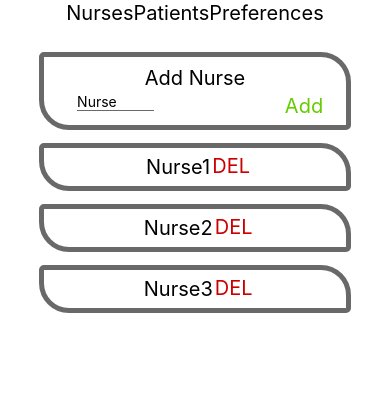
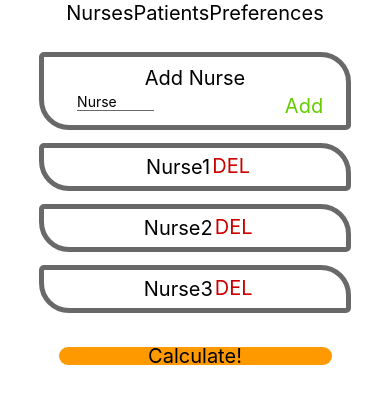
Before and after one commit to Sarah-Hanson/NurseAppReactProject, a React Native app in the folder NurseApp/: screen / in a window 390 px wide. Shown: the top 404 px of the page. Built offline with nearby package versions, Linux system fonts and the light colour scheme.

Commit message:
test release of app

```diff
--- a/NurseApp/App.tsx
+++ b/NurseApp/App.tsx
@@ -1,49 +1,28 @@
 import 'react-native-get-random-values';
-import React from 'react';
+import React, {useEffect, useState} from 'react';
 import {SafeAreaView} from 'react-native';
-import {Tabs} from './Components/AddingPage/Tabs';
-import {MutableCardList} from './Components/AddingPage/mutableCardList';
-import {nanoid} from 'nanoid';
 import {AddingPage} from './Components/AddingPage/addingPage';
+import {ResultsPage} from './Components/ResultsPage/resultsPage';
+import {generatePatients, nurses, preferences} from './testData';
 
 const App = () => {
-  const rand = (x: number, y: number) => Math.floor(Math.random() * x) + y;
-
-  const nurses = [
-    {name: 'Nurse1', id: nanoid()},
-    {name: 'Nurse2', id: nanoid()},
-    {name: 'Nurse3', id: nanoid()},
-  ];
-
-  const preferences = [
-    {nurse: 'Nurse1', patient: 'patient3', weight: 1, id: nanoid()},
-    {nurse: 'Nurse3', patient: 'patient1', weight: 1, id: nanoid()},
-  ];
-
-  const generatePatients = (count: number) => {
-    let patients = [];
-    for (let i = 1; i < count + 1; i++) {
-      patients.push({
-        name: 'patient' + i,
-        acuity: rand(5, 1),
-        room: 'room' + Math.floor(i / 2),
-        id: nanoid(),
-      });
-    }
-    return patients;
-  };
-
+  const [results, changeResults] = useState([]);
   return (
     <SafeAreaView
       style={{
         flexDirection: 'column',
         alignItems: 'center',
       }}>
-      <AddingPage
-        nurses={nurses}
-        patients={generatePatients(6)}
-        preferences={preferences}
-      />
+      {results.length === 0 ? (
+        <AddingPage
+          nurses={nurses}
+          patients={generatePatients(14, 1)}
+          preferences={preferences}
+          changeResults={changeResults}
+        />
+      ) : (
+        <ResultsPage list={results} changeResults={changeResults} />
+      )}
     </SafeAreaView>
   );
 };
--- a/NurseApp/Components/AddingPage/addingPage.tsx
+++ b/NurseApp/Components/AddingPage/addingPage.tsx
@@ -2,19 +2,23 @@ import {MutableCardList} from './mutableCardList';
 import {Tabs} from './Tabs';
 import React, {useState} from 'react';
 import {CardItem} from './cardItem';
-import {Spacer, TextBig, TextSmall} from '../common';
+import {colors, Spacer, TextBig, TextSmall} from '../common';
 import {AddPatient} from './addPatient';
 import {AddNurse} from './addNurse';
 import {AddPreference} from './addPreference';
+import {TouchableOpacity} from 'react-native';
+import {assign} from '../assignator';
 
 export const AddingPage = ({
   nurses,
   patients,
   preferences,
+  changeResults,
 }: {
   nurses?: {name: string; id: string}[];
   patients?: {name: string; room: string; acuity: number; id: string}[];
   preferences?: {nurse: string; patient: string; weight: number; id: string}[];
+  changeResults(results: any): any;
 }) => {
   const [nurseList, setNurse] = useState(nurses ? nurses : []);
   const [patientList, setPatient] = useState(patients ? patients : []);
@@ -28,7 +32,20 @@ export const AddingPage = ({
     setList(newList);
   };
 
+  const submitList = () => {
+    console.log('**Submit Pressed**');
+    changeResults(
+      assign({
+        nurses: nurseList,
+        patients: patientList,
+        preferences: preferenceList,
+      }),
+    );
+    console.log('**Calculation Finished**');
+  };
+
   return (
+    <>
       <Tabs
         tabs={[
           {
@@ -81,7 +98,9 @@ export const AddingPage = ({
                   <CardItem
                     key={preference.id}
                     index={index}
-                  onPress={() => rmItem(nurseList, setNurse, index)}>
+                    onPress={() =>
+                      rmItem(preferenceList, setPreference, index)
+                    }>
                     <TextBig text={preference.nurse} />
                     <TextBig text={preference.patient} />
                     <Spacer />
@@ -90,12 +109,27 @@ export const AddingPage = ({
                   </CardItem>
                 ))}
                 addComponent={
-                <AddPreference list={preferenceList} setList={setPreference} />
+                  <AddPreference
+                    list={preferenceList}
+                    setList={setPreference}
+                  />
                 }
               />
             ),
           },
         ]}
       />
+      <TouchableOpacity
+        style={{
+          height: '5%',
+          width: '70%',
+          backgroundColor: colors.orange,
+          borderRadius: 15,
+          justifyContent: 'center',
+        }}
+        onPress={() => submitList()}>
+        <TextBig text={'Calculate!'} />
+      </TouchableOpacity>
+    </>
   );
 };
--- a/NurseApp/Components/AddingPage/mutableCardList.tsx
+++ b/NurseApp/Components/AddingPage/mutableCardList.tsx
@@ -9,7 +9,7 @@ export const MutableCardList = ({
   addComponent: any;
 }) => {
   return (
-    <View style={{height: '95%', width: '90%', padding: '5%'}}>
+    <View style={{height: '87%', width: '90%', padding: '5%'}}>
       {addComponent}
       <ScrollView>{items}</ScrollView>
     </View>
--- a/NurseApp/Components/assignator.ts
+++ b/NurseApp/Components/assignator.ts
@@ -1,11 +1,14 @@
 import {FindPathDist, IRoom} from './shortestPath';
+import {makeFloorPlan} from './baseFloorPlan';
+import {cloneDeep} from 'lodash';
 
 const maxDisparity = 3; // Maximum allowable disparity for a solution
 const snipLevel = 7; //Must be greater than max patient acuity
+
 // Multipliers for scoring weights
-const preferenceMultiplier = 3;
-const disparityMultiplier = 2;
-const distanceMultiplier = 1;
+const preferenceMultiplier = 2;
+const disparityMultiplier = 0.25;
+const distanceMultiplier = 0.5;
 
 export interface INurse {
   name: string;
@@ -14,12 +17,12 @@ export interface INurse {
 export interface IPatient {
   name: string;
   acuity: number;
-  room: IRoom;
+  room: IRoom | undefined;
 }
 export interface IPreference {
-  nurse: INurse;
-  patient: IPatient;
-  value: number;
+  nurse: INurse | undefined;
+  patient: IPatient | undefined;
+  weight: number;
 }
 
 interface IResult {
@@ -30,23 +33,17 @@ interface IResult {
 interface IInput {
   nurses: INurse[];
   patients: IPatient[];
+  solutions: number;
 }
-// Adds a couple fields to the front end nurse -> logic side nurse conversion
-const convertNurses = (nurses: {name: string}[]): INurse[] => {
-  return nurses.map(
-    (nurse): INurse => {
-      return {
-        name: nurse.name,
-        patients: [],
-      };
-    },
-  );
+
+export const getNurseAcuity = (nurse: INurse) => {
+  return nurse.patients.length > 0
+    ? nurse.patients
+        .map((patient) => patient.acuity)
+        .reduce((sum, curr) => sum + curr)
+    : 0;
 };
 
-const getNurseAcuity = (nurse: INurse) =>
-  nurse.patients
-    .map((patient) => patient.acuity)
-    .reduce((sum, curr) => sum + curr);
 const calculateMaxDisparity = (nurses: INurse[]) => {
   let max = 0;
   let min = Number.MAX_SAFE_INTEGER;
@@ -66,23 +63,31 @@ const calculateMaxDisparity = (nurses: INurse[]) => {
 
 // Methods that score result sets based on various criteria, multipliers for criteria weight at top of file
 const score = (result: INurse[], preferences: IPreference[]): number =>
-  scorePreferences(result, preferences) * preferenceMultiplier -
-  scoreAcuity(result) * disparityMultiplier -
-  scoreDistance(result) * distanceMultiplier;
-const scoreAcuity = (result: INurse[]): number => calculateMaxDisparity(result);
+  scorePreferences(result, preferences) -
+  scoreAcuity(result) -
+  scoreDistance(result);
+
+const scoreAcuity = (result: INurse[]): number =>
+  calculateMaxDisparity(result) * disparityMultiplier;
+
 const scorePreferences = (
   result: INurse[],
   preferences: IPreference[],
 ): number => {
   let score = 0;
-  // @ts-ignore
   for (let preference of preferences) {
-    if (preference.nurse.patients.includes(preference.patient)) {
-      score += preference.value;
+    if (
+      preference.nurse &&
+      preference.nurse.patients.length > 0 &&
+      preference.patient &&
+      preference.nurse.patients.includes(preference.patient)
+    ) {
+      score += preference.weight;
     }
   }
-  return score;
+  return score * preferenceMultiplier;
 };
+
 const scoreDistance = (result: INurse[]): number => {
   let totalDistance = 0;
   for (let nurse of result) {
@@ -93,7 +98,7 @@ const scoreDistance = (result: INurse[]): number => {
       }
     }
   }
-  return totalDistance;
+  return totalDistance * distanceMultiplier;
 };
 
 const calculateBestScore = (
@@ -110,38 +115,94 @@ const calculateBestScore = (
       winningResult = result;
     }
   }
+
+  console.log('Winning score received', bestScore.toLocaleString(), 'points!');
   return winningResult;
 };
 
-// Copy Methods to get pass by value instead of pass by reference
 const newInput = (input: IInput): IInput => {
-  return {nurses: [...input.nurses], patients: [...input.patients]};
+  return {
+    nurses: cloneDeep(input.nurses),
+    patients: [...input.patients],
+    solutions: input.solutions,
+  };
 };
 const newResult = (result: IResult, oldResult: IResult): IResult => {
   return {
     final: result.final,
     solutions: [...result.solutions, ...oldResult.solutions],
-    totalOps: result.totalOps + 1,
+    totalOps: result.totalOps + oldResult.totalOps,
   };
 };
 
 // The main meat, get all possible permutations of results that fit into a given range of
 // expected criteria defined at the top of file
 const permute = (input: IInput): IResult => {
-  let result: IResult = {final: false, solutions: [], totalOps: 0};
+  let result: IResult = {final: false, solutions: [], totalOps: 1};
   let disparity = calculateMaxDisparity(input.nurses);
 
-  if (disparity < Math.min(snipLevel, maxDisparity))
+  if (disparity < snipLevel)
     if (input.patients.length === 0) {
-      result = {final: true, solutions: [input.nurses], totalOps: 1};
+      if (disparity < maxDisparity) {
+        result = {final: true, solutions: [input.nurses], totalOps: 1};
+      }
     } else {
       for (let i = 0; i < input.nurses.length; i++) {
         let inputCopy = newInput(input);
-        inputCopy.nurses[i].patients.push(<IPatient>inputCopy.patients.pop());
+
+        const nursePatients = inputCopy.nurses[i].patients;
+        const patient = inputCopy.patients.pop();
+        patient
+          ? nursePatients.push(patient)
+          : console.warn('Something bad happened');
         result = newResult(permute(inputCopy), result);
+        /* if (result.solutions.length > 500) {
+          break;
+        }*/
       }
     }
   return result;
+};
+
+// Adds a couple fields to the front end nurse -> logic side nurse conversion
+const convertNurses = (nurses: {name: string}[]): INurse[] => {
+  return nurses.map(
+    (nurse): INurse => ({
+      name: nurse.name,
+      patients: [],
+    }),
+  );
+};
+
+const convertPatients = (
+  patients: {name: string; acuity: number; room: string}[],
+  rooms: IRoom[],
+): IPatient[] => {
+  return patients.map(
+    ({acuity, name, room}): IPatient => ({
+      name: name,
+      acuity: acuity,
+      room: rooms.find((listRoom) => listRoom.name === room),
+    }),
+  );
+};
+
+const convertPreferences = ({
+  preferences,
+  nurses,
+  patients,
+}: {
+  preferences: {nurse: string; patient: string; weight: number}[];
+  nurses: INurse[];
+  patients: IPatient[];
+}): IPreference[] => {
+  return preferences.map(
+    ({nurse, patient, weight}): IPreference => ({
+      nurse: nurses.find((listNurse) => listNurse.name === nurse),
+      patient: patients.find((listPatient) => listPatient.name === patient),
+      weight: weight,
+    }),
+  );
 };
 
 // converts front-side data to logic-side format and runs permute, then scores returned values and returns the winner
@@ -151,9 +212,41 @@ export const assign = ({
   preferences,
 }: {
   nurses: {name: string}[];
-  patients: IPatient[];
-  preferences: IPreference[];
+  patients: {name: string; acuity: number; room: string}[];
+  preferences: {nurse: string; patient: string; weight: number}[];
 }): INurse[] => {
-  let results = permute({nurses: convertNurses(nurses), patients: patients});
-  return calculateBestScore(results.solutions, preferences);
+  const rooms = makeFloorPlan();
+  const convertedNurses = convertNurses(nurses);
+  const convertedPatients = convertPatients(patients, rooms);
+  const convertedPreferences = convertPreferences({
+    preferences: preferences,
+    nurses: convertNurses(nurses),
+    patients: convertPatients(patients, rooms),
+  });
+  console.log(
+    'Permuting Results with roughly',
+    factorial(patients.length).toLocaleString(),
+    'possible permutations',
+  );
+  const results = permute({
+    nurses: convertedNurses,
+    patients: convertedPatients,
+    solutions: 0,
+  });
+  console.log(
+    'Moving to scoring with',
+    results.solutions.length,
+    'solutions found in',
+    results.totalOps,
+    'operations',
+  );
+  return calculateBestScore(results.solutions, convertedPreferences);
 };
+
+const factorial = (n: number): number => {
+  if (n < 2) {
+    return 1;
+  } else {
+    return n * factorial(n - 1);
+  }
+};
--- a/NurseApp/Components/baseFloorPlan.ts
+++ b/NurseApp/Components/baseFloorPlan.ts
@@ -6,7 +6,7 @@ export const makeFloorPlan = (): IRoom[] => {
 
   const makeAdjacent = (room1: number, room2: number, distance: number) => {
     rooms.get('Room' + room1).adjacency.push({
-      room: rooms.get('Room' + room2 + 1),
+      room: rooms.get('Room' + room2),
       distance: distance,
     });
   };
@@ -18,6 +18,7 @@ export const makeFloorPlan = (): IRoom[] => {
   ) => {
     const max = sideAStart + range;
     while (sideAStart < max) {
+      //console.log('A:', sideAStart, ' B:', sideBStart);
       makeAdjacent(sideAStart++, sideBStart--, dist);
     }
   };
@@ -29,7 +30,7 @@ export const makeFloorPlan = (): IRoom[] => {
   };
 
   // Making all the rooms
-  for (let i = 0; i < 29; i++) {
+  for (let i = 1; i < 30; i++) {
     rooms.set('Room' + i, {name: 'Room' + i, adjacency: []});
   }
   rooms.set('Room49', {name: 'Room49', adjacency: []});
--- a/NurseApp/package.json
+++ b/NurseApp/package.json
@@ -10,6 +10,7 @@
     "lint": "eslint . --ext .js,.jsx,.ts,.tsx"
   },
   "dependencies": {
+    "lodash": "^4.17.21",
     "nanoid": "^3.1.20",
     "react": "16.13.1",
     "react-native": "0.63.4",
--- /dev/null
+++ b/NurseApp/testData.ts
@@ -0,0 +1,57 @@
+import {nanoid} from 'nanoid';
+
+const rand = (x: number, y: number) => Math.floor(Math.random() * x) + y;
+
+export const nurses = [
+  {name: 'Nurse1', id: nanoid()},
+  {name: 'Nurse2', id: nanoid()},
+  {name: 'Nurse3', id: nanoid()},
+];
+
+export const preferences = [
+  {nurse: 'Nurse1', patient: 'patient13', weight: 5, id: nanoid()},
+  {nurse: 'Nurse1', patient: 'patient10', weight: 5, id: nanoid()},
+  {nurse: 'Nurse1', patient: 'patient7', weight: 5, id: nanoid()},
+  {nurse: 'Nurse1', patient: 'patient5', weight: 5, id: nanoid()},
+  {nurse: 'Nurse1', patient: 'patient3', weight: 5, id: nanoid()},
+  {nurse: 'Nurse3', patient: 'patient14', weight: 5, id: nanoid()},
+  {nurse: 'Nurse3', patient: 'patient12', weight: 5, id: nanoid()},
+];
+
+export const generatePatients = (count: number, startingIndex = 0) => {
+  let patients = [];
+  for (let i = startingIndex; i < count + startingIndex + 1; i++) {
+    patients.push({
+      name: 'patient' + i,
+      acuity: rand(3, 3),
+      room: 'Room' + Math.floor((i + 1) / 2),
+      id: nanoid(),
+    });
+  }
+  return patients;
+};
+
+export const generateIPatients = (count: number, startingIndex = 0) => {
+  let patients = [];
+  for (let i = startingIndex; i < count + startingIndex + 1; i++) {
+    patients.push({
+      name: 'patient' + i,
+      acuity: rand(5, 1),
+      room: {name: 'room' + Math.floor(i / 2)},
+      id: nanoid(),
+    });
+  }
+  return patients;
+};
+
+export const generateResults = (count: number) => {
+  let results = [];
+  for (let i = 1; i < count + 1; i++) {
+    results.push({
+      name: 'nurse' + i,
+      patients: generateIPatients(rand(5, 2)),
+      id: nanoid(),
+    });
+  }
+  return results;
+};
```
Also changed, not shown: NurseApp/Components/ResultsPage/resultsPage.tsx (+55 -9 lines), NurseApp/Components/shortestPath.ts (+13 -1 lines), 4 other files (tests, documents, lock files or other folders). Lines whose indentation alone changed are shown as unchanged.
